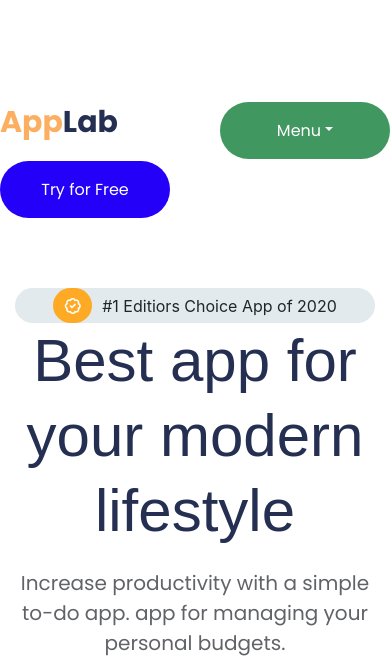
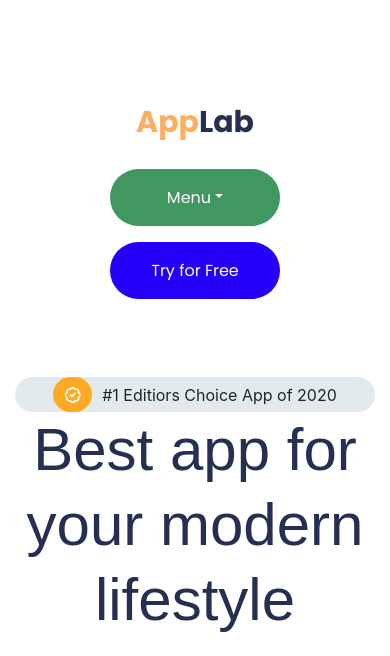
Before and after one commit to skripchak/applab, a PHP site: page / in a window 390 px wide. Shown: the top 656 px of the page. Run offline with PHP 8.4, Linux system fonts and the light colour scheme; some libraries are stand-ins or nearby versions.

Commit message:
Small changes in apps_features, extra_charges, header section.

```diff
--- a/assets/css/main.css
+++ b/assets/css/main.css
@@ -20,8 +20,11 @@
       height: 57px;
       border-radius: 29px;
       background-color: #2500f9; }
-    header .row .menu-toggle .btn {
-      background: #40975f; }
+    header .row .menu-toggle {
+      padding: 0;
+      justify-content: center; }
+      header .row .menu-toggle .btn {
+        background: #40975f; }
     header .row .logo {
       font-weight: 700;
       font-family: Poppins, sans-serif;
@@ -37,6 +40,10 @@
     padding: 5px 0; }
   header .row .menu {
     width: auto; } }
+
+@media (max-width: 575.98px) {
+  header .row .btn {
+    margin: 8px auto; } }
 
 .best-app {
   background: url("../../images/z-1.png") 200% no-repeat, url("../../images/z-0.png") no-repeat bottom; }
@@ -157,6 +164,8 @@
 .apps_features .jackpots {
   max-width: 900px;
   margin: auto; }
+  .apps_features .jackpots .line {
+    margin: 25px 0; }
 
 .apps_features .blood {
   max-width: 1024px;
@@ -314,12 +323,14 @@
     border-radius: 29px;
     border: 2px solid #ebebeb;
     max-width: 235px;
-    padding: 0;
-    margin: 0; }
+    height: 100px;
+    display: flex;
+    flex-direction: column; }
     .extra_charges .wrap_switch .switch .btn_active {
       font-family: Poppins, sans-serif;
       font-size: 1rem;
       color: #fff;
+      margin: auto;
       font-weight: 700;
       width: 136px;
       height: 48px;
--- a/index.html
+++ b/index.html
@@ -15,7 +15,7 @@
 <header>
     <div class="container">
         <div class="row flex-row justify-content-between">
-            <div class="logo col-2 d-flex">
+            <div class="logo col-12 d-flex col-sm-3 justify-content-center">
                 <p class="orange">App</p>
                 <p>Lab</p>
             </div>
@@ -40,7 +40,7 @@
                     </ul>
                 </nav>
             </div>
-            <div class="menu-toggle d-flex d-lg-none">
+            <div class="menu-toggle col-12 col-sm-3 d-flex d-lg-none justify-content-center">
                 <button class="btn btn-toggle dropdown-toggle" data-toggle="dropdown">Menu</button>
                 <div class="dropdown-menu">
                     <ul class="menu d-flex justify-content-between flex-column">
@@ -62,7 +62,7 @@
                     </ul>
                 </div>
             </div>
-            <button class=" btn col-lg-2">Try for Free</button>
+            <button class="btn col-lg-2">Try for Free</button>
         </div>
     </div>
 </header>
--- a/scss/components/apps_features.scss
+++ b/scss/components/apps_features.scss
@@ -65,6 +65,10 @@
   .jackpots {
     max-width: 900px;
     margin: auto;
+
+    .line{
+      margin: 25px 0;
+    }
   }
 
   .blood {
--- a/scss/components/extra_charges.scss
+++ b/scss/components/extra_charges.scss
@@ -20,10 +20,13 @@
       border-radius: 29px;
       border: 2px solid #ebebeb;
       max-width: 235px;
-      @include pm;
+      height: 100px;
+      display: flex;
+      flex-direction: column;
 
       .btn_active {
         @include font($color: #fff);
+        margin: auto;
         font-weight: 700;
         width: 136px;
         height: 48px;
--- a/scss/components/header.scss
+++ b/scss/components/header.scss
@@ -24,9 +24,12 @@ header {
       height: 57px;
       border-radius: 29px;
       background-color: #2500f9;
+
     }
 
     .menu-toggle{
+      padding: 0;
+      justify-content: center;
       .btn{
           background: #40975f;
         }
@@ -59,3 +62,14 @@ header {
     }
   }
 }
+
+@media (max-width: 575.98px) {
+
+  header{
+    .row{
+      .btn{
+          margin: 8px auto;
+      }
+    }
+  }
+}
```
